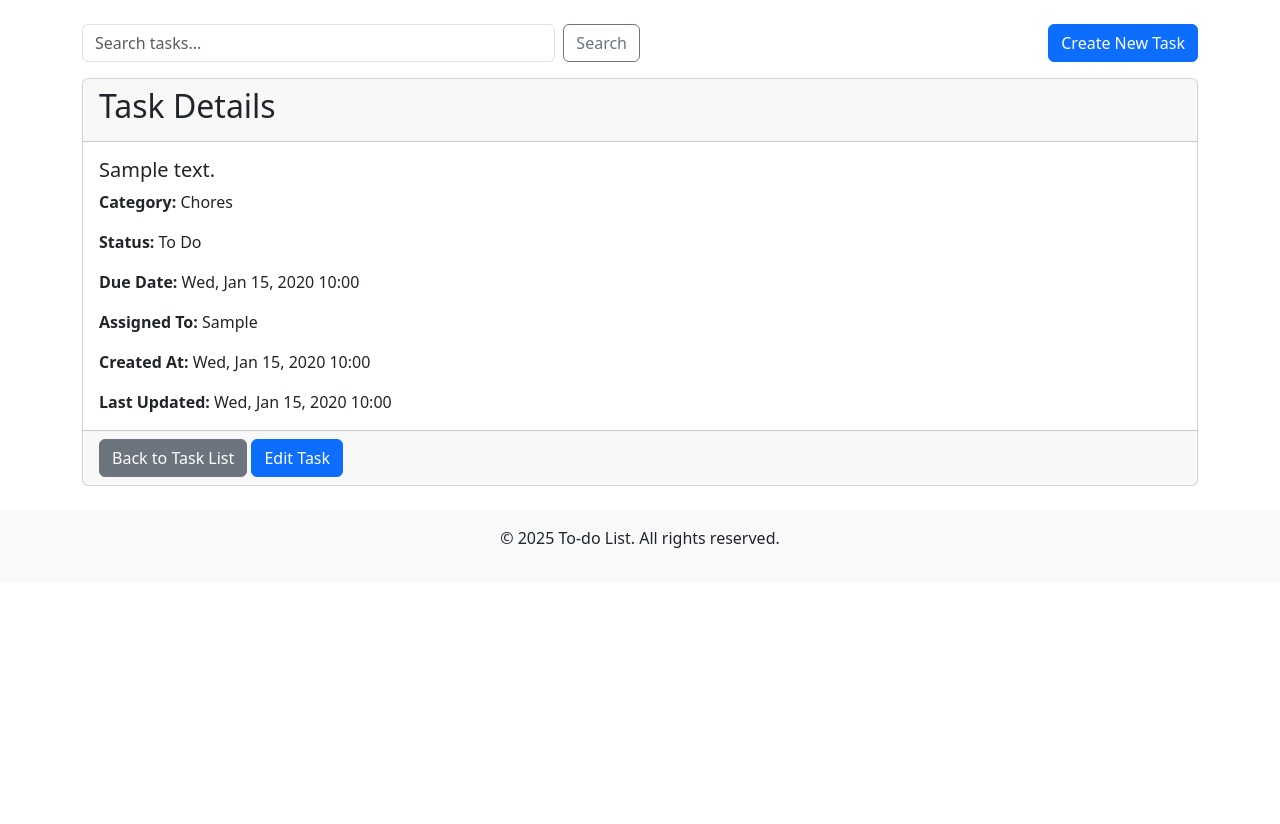
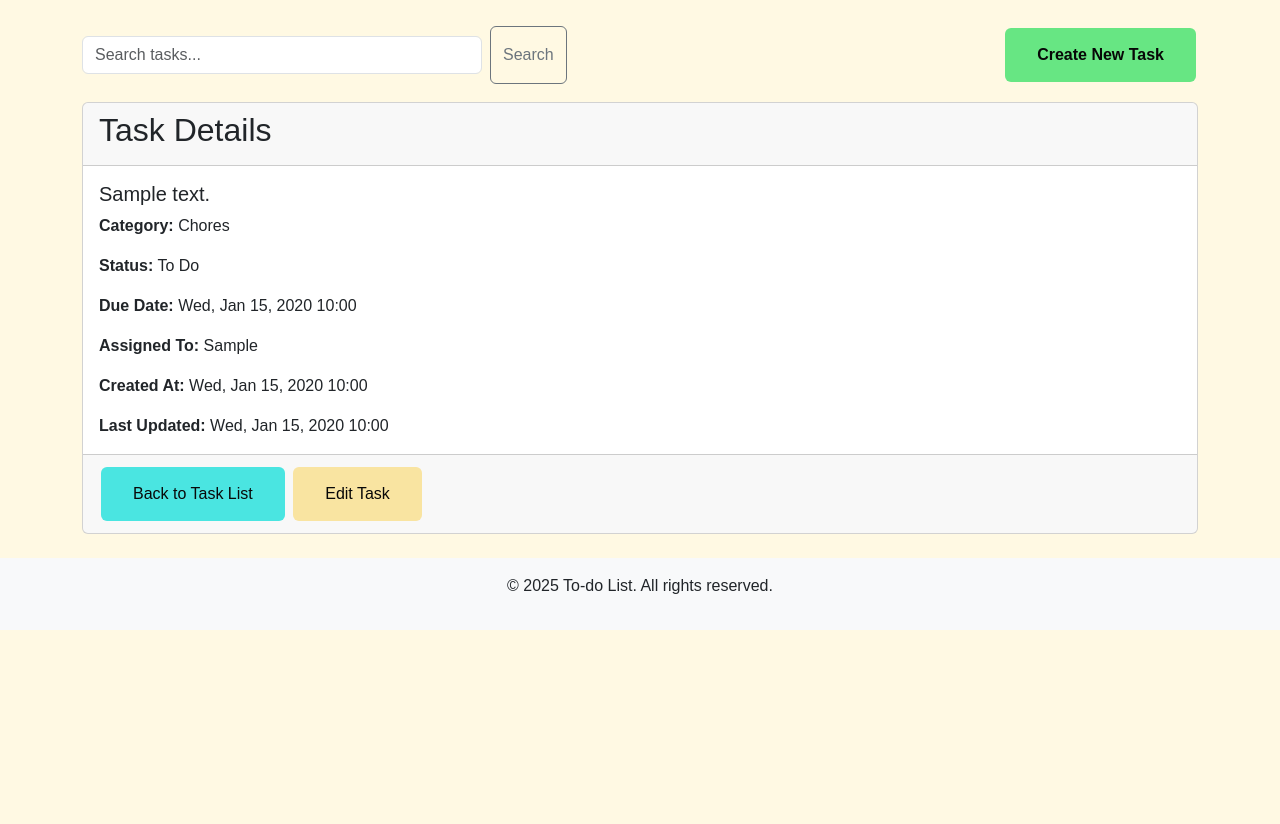
Before and after one commit to Edite10/Parents_todo_list, a Django app: page /detail/1/ in a window 1280 px wide. Before the commit the page ends 548 px from the top, so only its background shows below. Run offline with Django 4.2, Linux system fonts and the light colour scheme; tables that the repository leaves empty hold one stand-in row (values such as "Sample post").

Commit message:
added style

```diff
--- /dev/null
+++ b/static/css/style.css
@@ -0,0 +1,63 @@
+body {
+    background-color: #FFF9E3; /* Light yellow background */
+    font-family: Arial, sans-serif; /* Font style */
+    height: 100vh; /* Full height */
+    margin: 0; /* Remove default margin */
+}
+
+.btn-green {
+    background-color: #67e683; /* Green */
+    border: none;
+    color: rgb(7, 7, 7);
+    padding: 15px 32px;
+    text-align: center;
+    text-decoration: none;
+    display: inline-block;
+    font-size: 16px;
+    margin: 4px 2px;
+    cursor: pointer;
+    font-weight: 600;
+}
+.btn-green:hover {
+    background-color: #007700; /* Darker green on hover */
+}
+.btn-blue {
+    background-color: #4AE5E1; /* Blue */
+    border: none;
+    color: rgb(9, 9, 9);
+    padding: 15px 32px;
+    text-align: center;
+    text-decoration: none;
+    display: inline-block;
+    font-size: 16px;
+    margin: 4px 2px;
+    cursor: pointer;
+}
+.btn-blue:hover {
+    background-color: #3BB8B9; /* Darker blue on hover */
+}
+.btn-yellow {
+    background-color: #F9E4A1; /* Yellow */
+    border: none;
+    color: rgb(7, 7, 7);
+    padding: 15px 32px;
+    text-align: center;
+    text-decoration: none;
+    display: inline-block;
+    font-size: 16px;
+    margin: 4px 2px;
+    cursor: pointer;
+}
+label {
+    font-weight: bold;
+    color: #000000;
+}
+input, select, textarea {
+    width: 100%;  /* Make them take up the full width of their parent container */
+    max-width: 400px;  /* Optional: limit the width to a max value */
+    padding: 8px;
+    font-size: 16px;
+    margin: 10px 0;  /* Add some spacing between input fields */
+    border: 1px solid #070707;
+    background-color: #FFF9E3;
+}
--- a/templates/base.html
+++ b/templates/base.html
@@ -31,7 +31,7 @@
                 <input type="text" name="search" class="form-control me-2" placeholder="Search tasks..." value="{{ request.GET.search }}">
                 <button type="submit" class="btn btn-outline-secondary">Search</button>
             </form>
-            <a href="{% url 'create_todo' %}" class="btn btn-primary">Create New Task</a>
+            <a href="{% url 'create_todo' %}" class="btn-green btn btn-primary">Create New Task</a>
         </div>
 
         {% if messages %}
--- a/todo/templates/todo/task_detail.html
+++ b/todo/templates/todo/task_detail.html
@@ -18,8 +18,8 @@
         <p class="card-text"><strong>Last Updated:</strong> {{ task.updated_at|date:"D, M d, Y H:i" }}</p>
     </div>
     <div class="card-footer">
-        <a href="{% url 'view' %}" class="btn btn-secondary">Back to Task List</a>
-        <a href="{% url 'update_todo' task.id %}" class="btn btn-primary">Edit Task</a>
+        <a href="{% url 'view' %}" class="btn btn-blue btn-secondary">Back to Task List</a>
+        <a href="{% url 'update_todo' task.id %}" class="btn btn-yellow btn-primary">Edit Task</a>
     </div>
 </div>
 {% endblock %}
--- a/todo/templates/todo/task_list.html
+++ b/todo/templates/todo/task_list.html
@@ -11,9 +11,9 @@
         <thead>
             <tr>
                 <th>Task Name</th>
-                <th>To-do</th>
-                <th>In Progress</th>
-                <th>Done</th>
+                <th style="color: #cc0000;">To-do</th>
+                <th style="color: #ff9900">In Progress</th>
+                <th style="color: #009e0f;">Done</th>
                 <th>Category</th>
                 <th>Actions</th>
 
```
Also changed, not shown: parents_todo/settings.py (+7 -1 lines), todo/templates/todo/create_todo.html (+6 -1 lines), todo/templates/todo/update_todo.html (+6 -1 lines).
